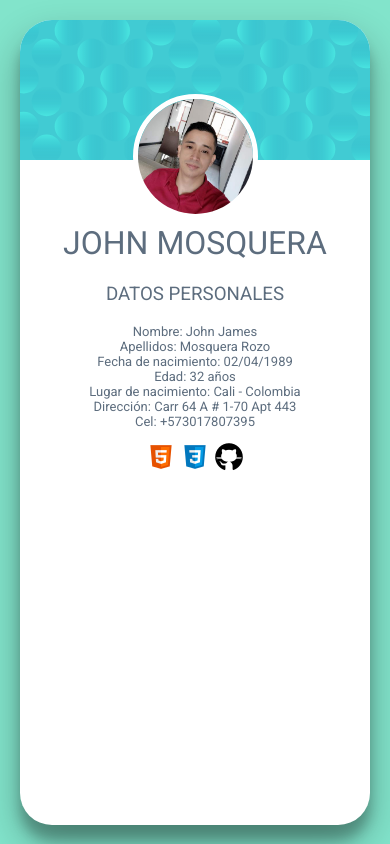
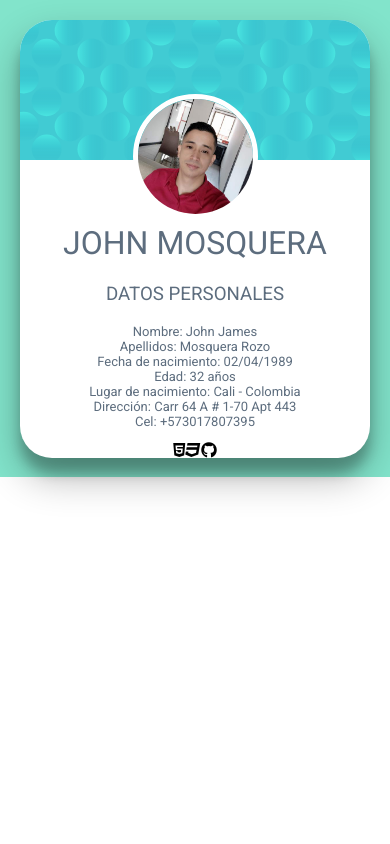
Before and after one commit to JotaJotaM1/Curriculum, a plain HTML site: page index.html in a window 390 px wide. Drawn offline with Linux system fonts and the light colour scheme.

Commit message:
update heigth main

```diff
--- a/css/style.css
+++ b/css/style.css
@@ -72,15 +72,14 @@ h3 {
   font-size: 13px;
   color: #5d6d7e;
 }
-
-footer {
+.containericons {
   display: flex;
   justify-content: center;
 }
-
 @media (max-width: 480px) {
   main {
     width: 100%;
+    height: auto;
     display: flex;
     justify-content: center;
     background-color: rgb(130, 228, 203);
--- a/index.html
+++ b/index.html
@@ -6,6 +6,10 @@
     <meta name="viewport" content="width=device-width, initial-scale=1.0" />
     <title>Curriculum</title>
     <link href="css/style.css" rel="stylesheet" />
+    <script
+      src="https://kit.fontawesome.com/bd0f6551c7.js"
+      crossorigin="anonymous"
+    ></script>
   </head>
   <body>
     <!--Imagen John-->
@@ -43,10 +47,10 @@
         <!--Footter-->
 
         <footer>
-          <div>
-            <img src="img/icons8-html-5-30.png" />
-            <img src="img/icons8-css3-30.png" />
-            <img src="img/icons8-github-30.png" />
+          <div class="containericons">
+            <i class="fab fa-html5"></i>
+            <i class="fab fa-css3"></i>
+            <i class="fab fa-github"></i>
           </div>
         </footer>
       </div>
```
